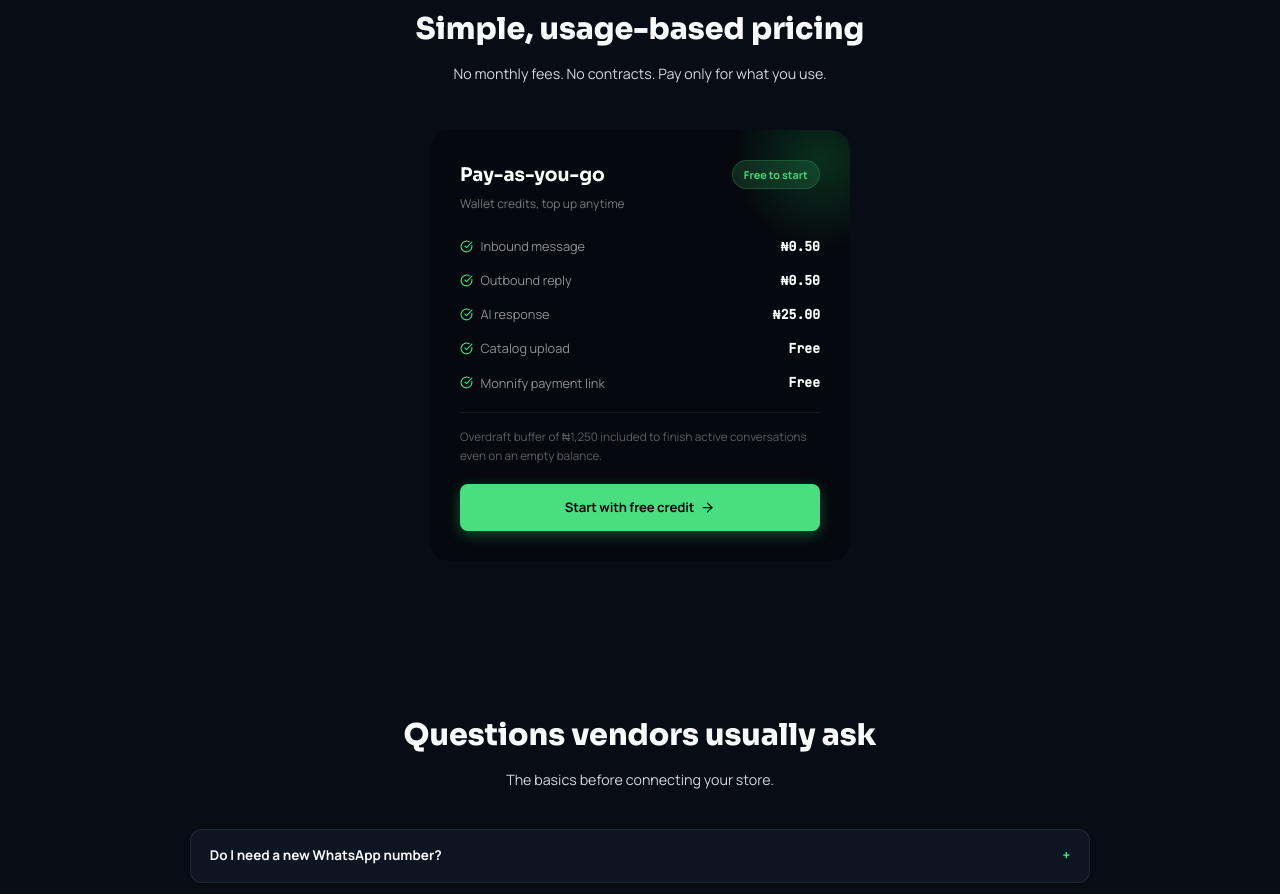
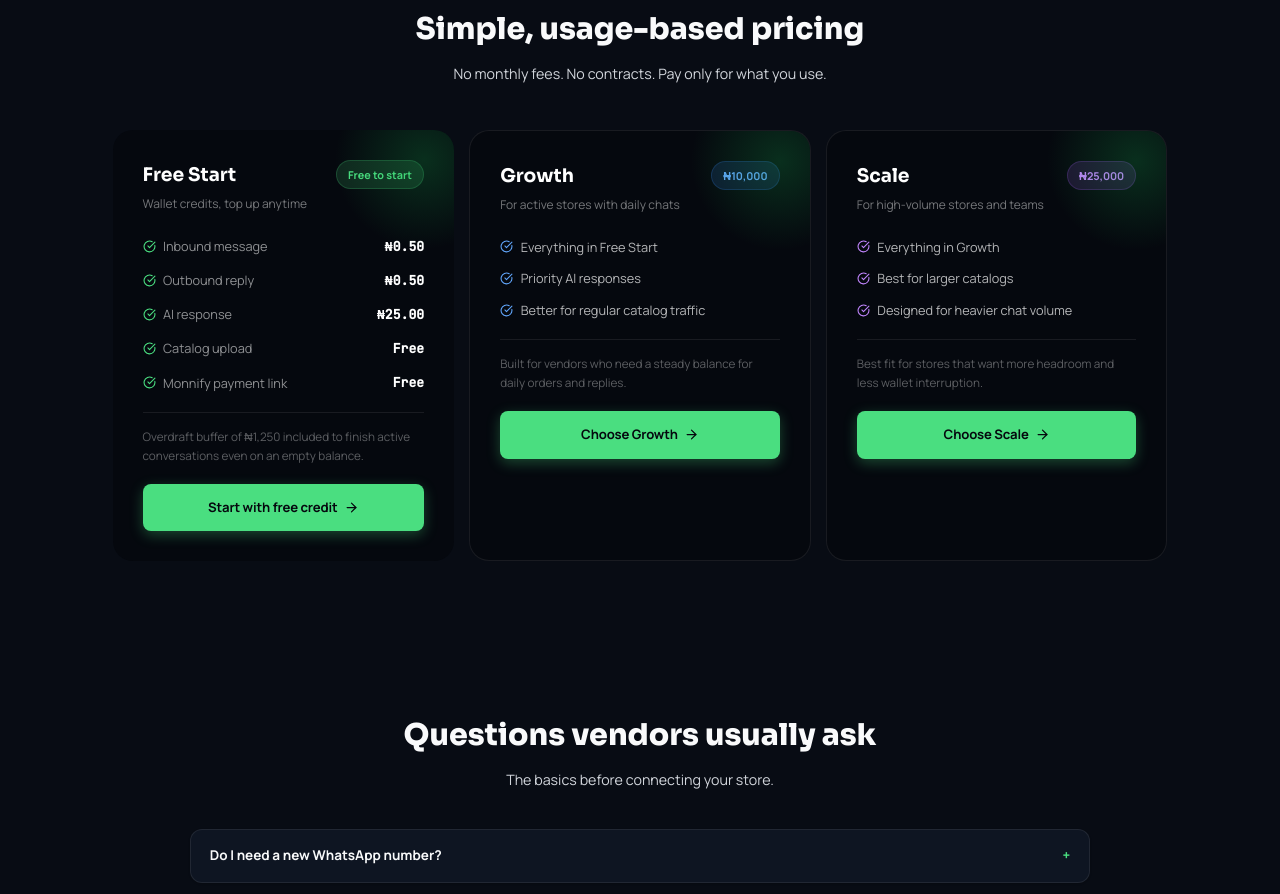
Before and after one commit to Zenmisan/vendormind, a React (Vite) app in the folder dashboard/: page / in a window 1280 px wide. Shown: the part 3340-4234 px from the top of the page. Built offline with nearby package versions, Linux system fonts and the light colour scheme; no server answers.

Commit message:
Update homepage pricing cards Adds two additional pricing tiers to the homepage pricing section and lays them out side by side with the existing free tier. No other code paths are changed.

```diff
--- a/dashboard/src/pages/Landing.tsx
+++ b/dashboard/src/pages/Landing.tsx
@@ -488,11 +488,11 @@ export default function Landing() {
           </h2>
           <p style={{ fontSize: '0.95rem', color: 'var(--text-2)', margin: 0 }}>No monthly fees. No contracts. Pay only for what you use.</p>
         </div>
-        <div ref={pricingRef} className="reveal-block" style={{ maxWidth: 420, margin: '0 auto' }}>
+        <div ref={pricingRef} className="reveal-block" style={{ display: 'grid', gridTemplateColumns: 'repeat(3, minmax(0, 1fr))', gap: '1rem' }}>
           <div className="pricing-card">
             <div style={{ display: 'flex', alignItems: 'flex-start', justifyContent: 'space-between', marginBottom: '1.5rem' }}>
               <div>
-                <p style={{ fontFamily: 'var(--font-display)', fontWeight: 700, fontSize: '1.25rem', margin: 0, letterSpacing: 0 }}>Pay-as-you-go</p>
+                <p style={{ fontFamily: 'var(--font-display)', fontWeight: 700, fontSize: '1.25rem', margin: 0, letterSpacing: 0 }}>Free Start</p>
                 <p style={{ fontSize: '0.8rem', color: 'rgba(255,255,255,0.45)', margin: '0.25rem 0 0' }}>Wallet credits, top up anytime</p>
               </div>
               <span style={{ background: 'rgba(74,222,128,0.15)', color: '#4ade80', fontSize: '0.72rem', fontWeight: 700, padding: '0.3rem 0.75rem', borderRadius: 99, border: '1px solid rgba(74,222,128,0.2)', whiteSpace: 'nowrap' }}>
@@ -517,6 +517,70 @@ export default function Landing() {
             </div>
             <button className="btn-primary" onClick={handleGetStarted} style={{ width: '100%', padding: '0.875rem', background: '#4ade80', color: '#0d1117', boxShadow: '0 4px 16px rgba(74,222,128,0.25)' }}>
               Start with free credit <ArrowRight size={15} />
+            </button>
+          </div>
+
+          <div className="pricing-card" style={{ border: '1px solid rgba(255,255,255,0.08)' }}>
+            <div style={{ display: 'flex', alignItems: 'flex-start', justifyContent: 'space-between', marginBottom: '1.5rem' }}>
+              <div>
+                <p style={{ fontFamily: 'var(--font-display)', fontWeight: 700, fontSize: '1.25rem', margin: 0, letterSpacing: 0 }}>Growth</p>
+                <p style={{ fontSize: '0.8rem', color: 'rgba(255,255,255,0.45)', margin: '0.25rem 0 0' }}>For active stores with daily chats</p>
+              </div>
+              <span style={{ background: 'rgba(59,130,246,0.15)', color: '#60a5fa', fontSize: '0.72rem', fontWeight: 700, padding: '0.3rem 0.75rem', borderRadius: 99, border: '1px solid rgba(59,130,246,0.2)', whiteSpace: 'nowrap' }}>
+                ₦10,000
+              </span>
+            </div>
+            <div style={{ display: 'grid', gap: '0.75rem', marginBottom: '1.25rem' }}>
+              {[
+                'Everything in Free Start',
+                'Priority AI responses',
+                'Better for regular catalog traffic',
+              ].map((item) => (
+                <div key={item} style={{ display: 'flex', alignItems: 'center', gap: '0.5rem' }}>
+                  <CheckCircle size={13} color="#60a5fa" />
+                  <span style={{ fontSize: '0.85rem', color: 'rgba(255,255,255,0.7)' }}>{item}</span>
+                </div>
+              ))}
+            </div>
+            <div style={{ borderTop: '1px solid rgba(255,255,255,0.08)', paddingTop: '1rem', marginBottom: '1.25rem' }}>
+              <p style={{ fontSize: '0.78rem', color: 'rgba(255,255,255,0.35)', lineHeight: 1.6, margin: 0 }}>
+                Built for vendors who need a steady balance for daily orders and replies.
+              </p>
+            </div>
+            <button className="btn-primary" onClick={handleGetStarted} style={{ width: '100%', padding: '0.875rem', background: '#60a5fa', color: '#0d1117', boxShadow: '0 4px 16px rgba(96,165,250,0.25)' }}>
+              Choose Growth <ArrowRight size={15} />
+            </button>
+          </div>
+
+          <div className="pricing-card" style={{ border: '1px solid rgba(255,255,255,0.08)' }}>
+            <div style={{ display: 'flex', alignItems: 'flex-start', justifyContent: 'space-between', marginBottom: '1.5rem' }}>
+              <div>
+                <p style={{ fontFamily: 'var(--font-display)', fontWeight: 700, fontSize: '1.25rem', margin: 0, letterSpacing: 0 }}>Scale</p>
+                <p style={{ fontSize: '0.8rem', color: 'rgba(255,255,255,0.45)', margin: '0.25rem 0 0' }}>For high-volume stores and teams</p>
+              </div>
+              <span style={{ background: 'rgba(168,85,247,0.15)', color: '#c084fc', fontSize: '0.72rem', fontWeight: 700, padding: '0.3rem 0.75rem', borderRadius: 99, border: '1px solid rgba(168,85,247,0.2)', whiteSpace: 'nowrap' }}>
+                ₦25,000
+              </span>
+            </div>
+            <div style={{ display: 'grid', gap: '0.75rem', marginBottom: '1.25rem' }}>
+              {[
+                'Everything in Growth',
+                'Best for larger catalogs',
+                'Designed for heavier chat volume',
+              ].map((item) => (
+                <div key={item} style={{ display: 'flex', alignItems: 'center', gap: '0.5rem' }}>
+                  <CheckCircle size={13} color="#c084fc" />
+                  <span style={{ fontSize: '0.85rem', color: 'rgba(255,255,255,0.7)' }}>{item}</span>
+                </div>
+              ))}
+            </div>
+            <div style={{ borderTop: '1px solid rgba(255,255,255,0.08)', paddingTop: '1rem', marginBottom: '1.25rem' }}>
+              <p style={{ fontSize: '0.78rem', color: 'rgba(255,255,255,0.35)', lineHeight: 1.6, margin: 0 }}>
+                Best fit for stores that want more headroom and less wallet interruption.
+              </p>
+            </div>
+            <button className="btn-primary" onClick={handleGetStarted} style={{ width: '100%', padding: '0.875rem', background: '#c084fc', color: '#0d1117', boxShadow: '0 4px 16px rgba(192,132,252,0.25)' }}>
+              Choose Scale <ArrowRight size={15} />
             </button>
           </div>
         </div>
```
Also changed, not shown: 1 other file (tests, documents, lock files or other folders).
